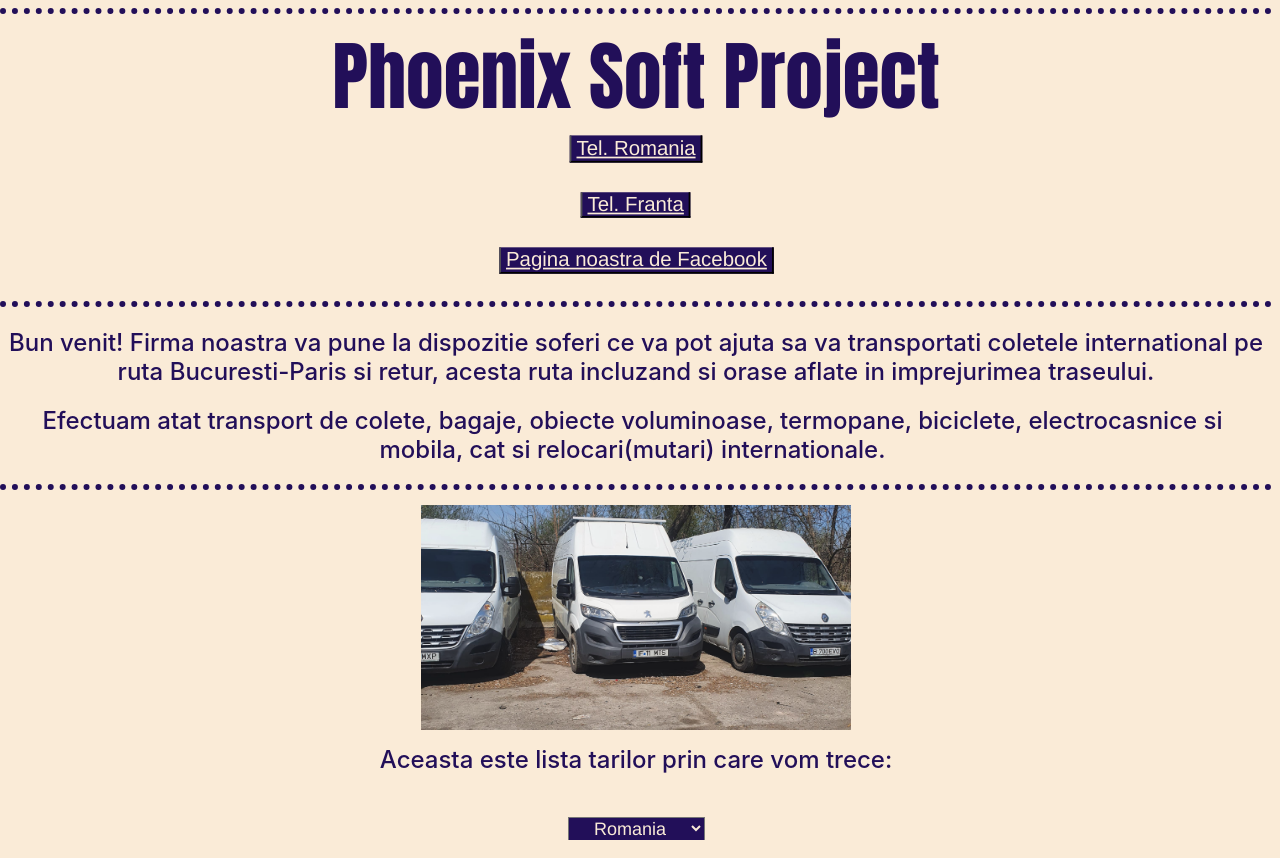
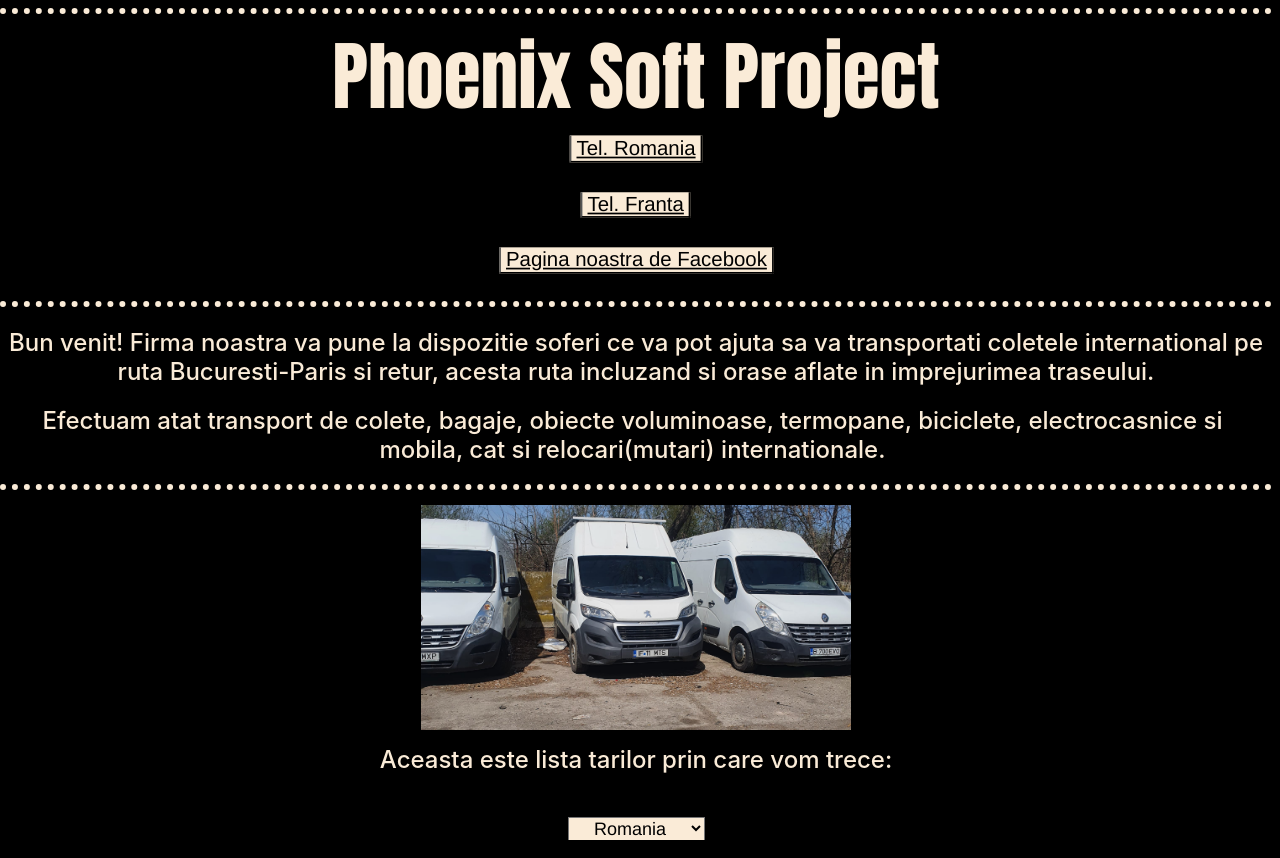
Before and after one commit to SoareAndrei/SoareAndrei.github.io, a plain HTML site: page index.html in a window 1280 px wide. Drawn offline with Linux system fonts and the light colour scheme.

Commit message:
Revert "change colors around"
This reverts commit a0560ec3cf811a67a7580555a34b00b5d856c8b6.

```diff
--- a/styles.css
+++ b/styles.css
@@ -1,6 +1,6 @@
 body{
-    background-color: antiquewhite;
-    color: rgb(34, 15, 89);
+    background-color: rgb(0, 0, 0);
+    color: antiquewhite;
     font-family: Arial, Helvetica, sans-serif;
     margin-left: 0px;
 }
@@ -31,16 +31,16 @@ h1{
 }
 
 .divider{
-    border-bottom: 6px dotted rgb(34, 15, 89);
+    border-bottom: 6px dotted antiquewhite;
     margin: 5px 0;
 }
 
 .select{
     font-size: large;
     font-weight: 400;
-    color: antiquewhite;
+    color: black;
     font-family: 'Franklin Gothic Medium', 'Arial Narrow', Arial, sans-serif;
-    background-color: rgb(34, 15, 89);
+    background-color: antiquewhite;
     text-align: center;
     border-bottom: 0px;
 }
@@ -127,8 +127,8 @@ h7{
 #button1{
     border-top: 0;
     margin-top: 0;
-    background-color: rgb(34, 15, 89);
-    color: antiquewhite;
+    background-color: antiquewhite;
+    color: black;
     font-size: x-large;
 }
 
@@ -136,8 +136,8 @@ h7{
     border-top: 0;
     margin-top: 25px;
     padding-top: 0;
-    background-color: rgb(34, 15, 89);
-    color: antiquewhite;
+    background-color: antiquewhite;
+    color: black;
     font-size: x-large;
     margin-bottom: 0;
     padding-bottom: 0;
@@ -145,8 +145,8 @@ h7{
 
 
 #button3{
-    background-color: rgb(34, 15, 89);
-    color: antiquewhite;
+    background-color: antiquewhite;
+    color: black;
     margin-bottom: 20px;
     padding-top: 0;
     margin-top: 0;
@@ -156,10 +156,10 @@ h7{
 }
 
 a  {
-    color:antiquewhite ;
+    color:black ;
 }
 a:visited {
-    color:blueviolet;
+    color:black;
 }
 a:hover {
     color:blueviolet ;
```
